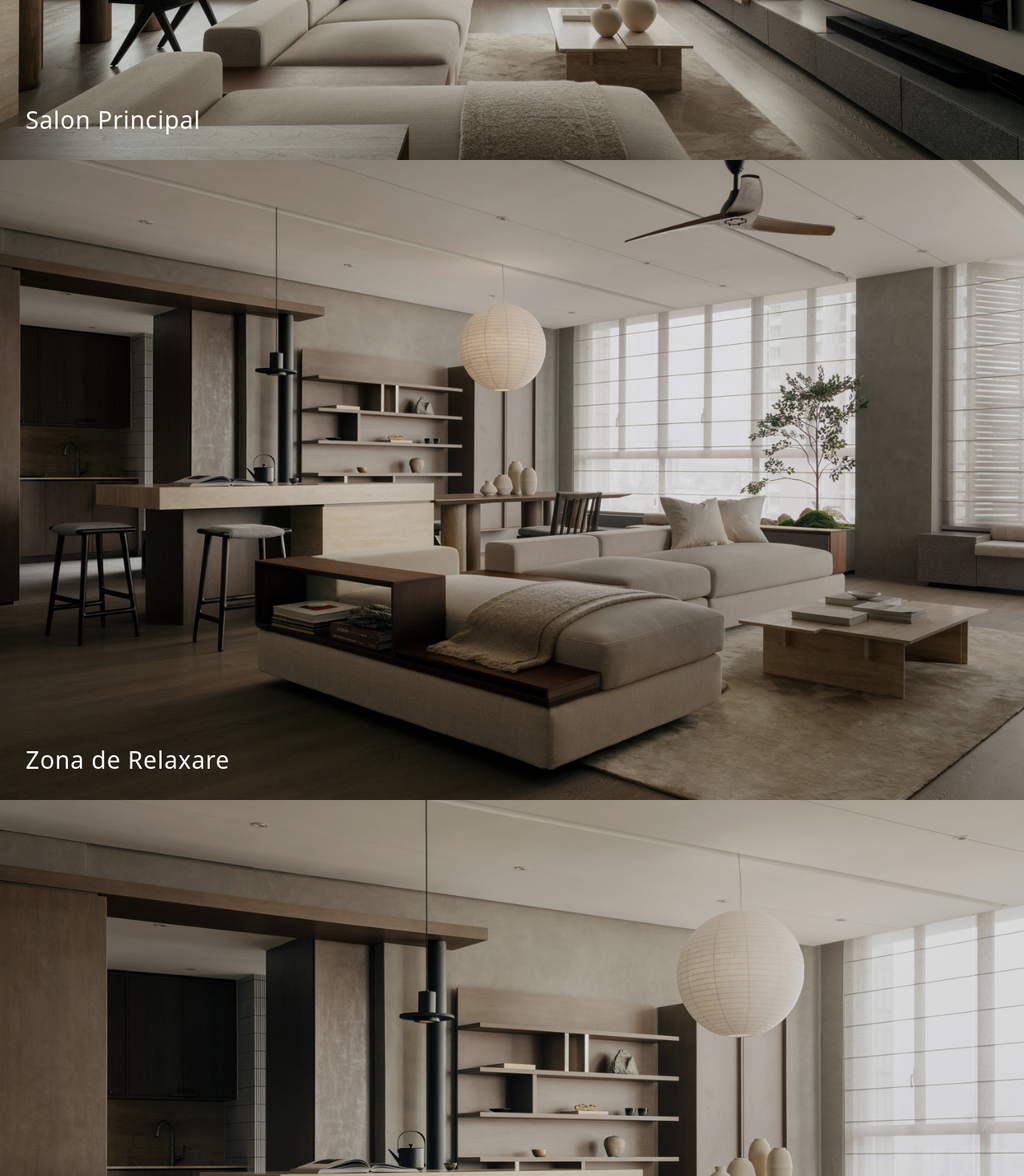
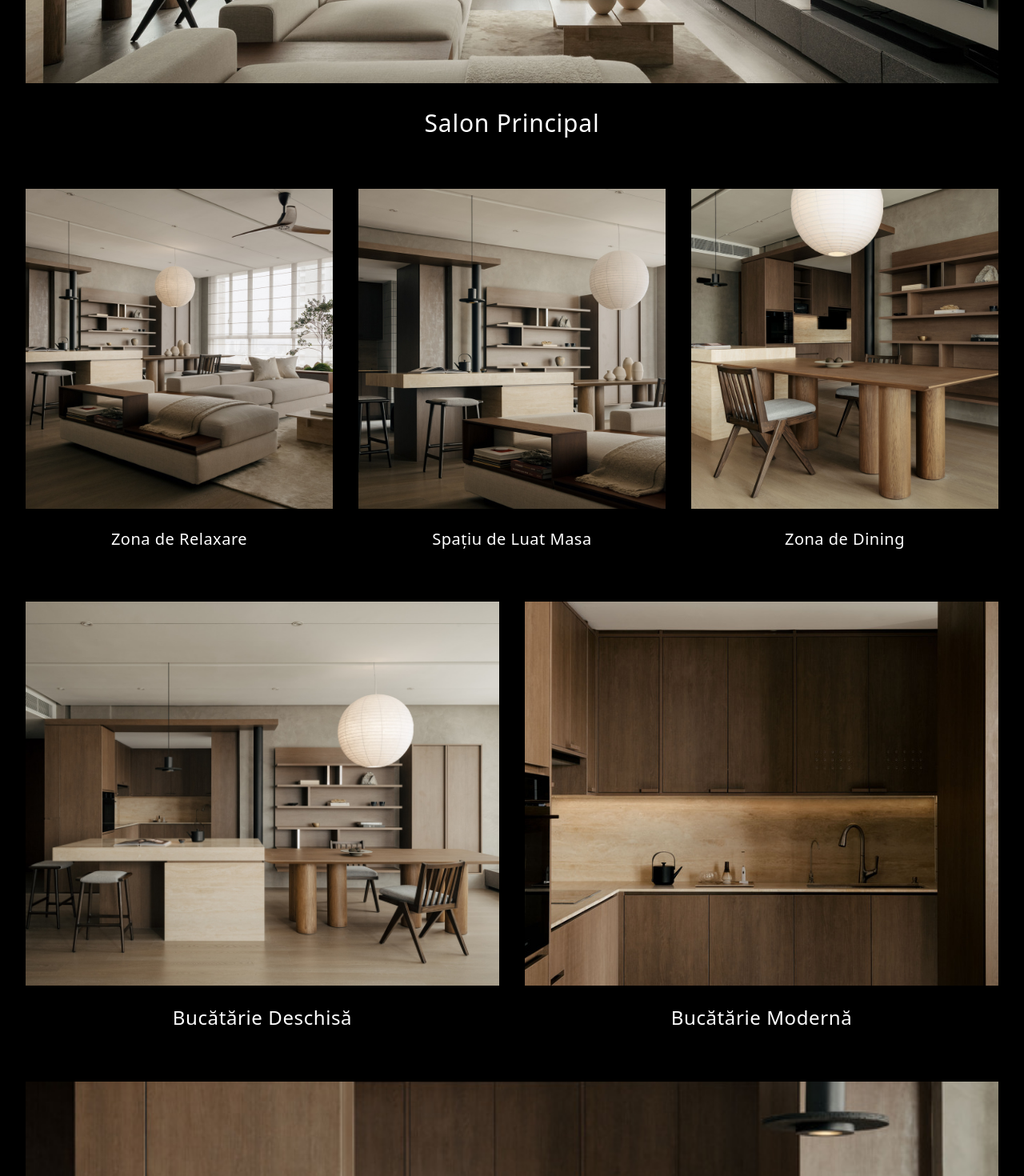
Before and after one commit to AVA1502/spaces-styled-dreams, a React (Vite) app: page /interioare/contemporary-elegance in a window 1280 px wide. Shown: the part 920-2390 px from the top of the page at 80% size. Built offline with nearby package versions, Linux system fonts and the light colour scheme; the HTML template or start-up script is replaced by a standard one.

Commit message:
Add more interior design images

```diff
--- a/src/pages/ContemporaryElegance.tsx
+++ b/src/pages/ContemporaryElegance.tsx
@@ -11,13 +11,25 @@ import contemporaryKitchen2 from "@/assets/contemporary-kitchen-2.jpg";
 import contemporaryDining from "@/assets/contemporary-dining.jpg";
 import contemporaryDining2 from "@/assets/contemporary-dining-2.jpg";
 import contemporaryMaster from "@/assets/contemporary-master.jpg";
+import contemporaryDining3 from "@/assets/contemporary-dining-3.jpg";
+import contemporaryLiving3 from "@/assets/contemporary-living-3.jpg";
 
 const ContemporaryElegance = () => {
-  const projectImages = [
+  const projectSections = [
+    // Hero image - full width
+    {
+      type: "hero",
+      images: [
         {
           image: contemporaryLiving,
           title: "Salon Principal"
+        }
+      ]
     },
+    // Three images in a row
+    {
+      type: "triple",
+      images: [
         {
           image: contemporaryLiving2,
           title: "Zona de Relaxare"
@@ -27,24 +39,42 @@ const ContemporaryElegance = () => {
           title: "Spațiu de Luat Masa"
         },
         {
+          image: contemporaryDining3,
+          title: "Zona de Dining"
+        }
+      ]
+    },
+    // Two images in a row
+    {
+      type: "double",
+      images: [
+        {
           image: contemporaryDining2,
           title: "Bucătărie Deschisă"
         },
         {
           image: contemporaryKitchen,
           title: "Bucătărie Modernă"
+        }
+      ]
     },
+    // Single full-width image
+    {
+      type: "single",
+      images: [
         {
           image: contemporaryKitchen2,
           title: "Insulă Centrală"
+        }
+      ]
     },
+    // Three images in a row
+    {
+      type: "triple",
+      images: [
         {
           image: contemporaryBedroom,
           title: "Dormitor Principal"
-    },
-    {
-      image: contemporaryMaster,
-      title: "Dormitor & Baie"
         },
         {
           image: contemporaryBathroom,
@@ -54,6 +84,22 @@ const ContemporaryElegance = () => {
           image: contemporaryStorage,
           title: "Spațiu de Depozitare"
         }
+      ]
+    },
+    // Two images in a row
+    {
+      type: "double",
+      images: [
+        {
+          image: contemporaryMaster,
+          title: "Dormitor & Baie"
+        },
+        {
+          image: contemporaryLiving3,
+          title: "Living cu TV"
+        }
+      ]
+    }
   ];
 
   return (
@@ -61,7 +107,7 @@ const ContemporaryElegance = () => {
       <Header />
 
       {/* Hero Section */}
-      <section className="relative pt-32 pb-0 bg-black">
+      <section className="relative pt-32 pb-16 bg-black">
         <div className="w-full px-8">
           <div className="flex justify-between items-start">
             <h1 className="text-6xl md:text-8xl font-light text-white tracking-wider">
@@ -75,25 +121,77 @@ const ContemporaryElegance = () => {
       </section>
 
       {/* Project Gallery */}
-      <section className="bg-black">
+      <section className="bg-black px-8 pb-16">
+        <div className="w-full space-y-16">
+          {projectSections.map((section, sectionIndex) => (
+            <div key={sectionIndex} className="w-full">
+              {section.type === "hero" && (
                 <div className="w-full">
-          {projectImages.map((item, index) => (
-            <div key={index} className="relative">
-              <div className="relative h-screen w-full overflow-hidden group">
+                  <div className="relative h-[80vh] overflow-hidden group mb-8">
+                    <img
+                      src={section.images[0].image}
+                      alt={section.images[0].title}
+                      className="w-full h-full object-cover transition-transform duration-700 group-hover:scale-105"
+                    />
+                  </div>
+                  <h3 className="text-3xl font-light text-white mb-16 text-center tracking-wide">
+                    {section.images[0].title}
+                  </h3>
+                </div>
+              )}
+
+              {section.type === "triple" && (
+                <div className="grid grid-cols-1 md:grid-cols-3 gap-8">
+                  {section.images.map((item, index) => (
+                    <div key={index} className="group">
+                      <div className="relative h-[50vh] overflow-hidden mb-6">
                         <img
                           src={item.image}
                           alt={item.title}
                           className="w-full h-full object-cover transition-transform duration-700 group-hover:scale-105"
                         />
-                <div className="absolute inset-0 bg-black/10 transition-opacity duration-300 group-hover:bg-black/20"></div>
-
-                {/* Image Title Overlay */}
-                <div className="absolute bottom-8 left-8 text-white">
-                  <h3 className="text-2xl md:text-3xl font-light tracking-wide">
+                      </div>
+                      <h3 className="text-xl font-light text-white text-center tracking-wide">
                         {item.title}
                       </h3>
                     </div>
+                  ))}
                 </div>
+              )}
+
+              {section.type === "double" && (
+                <div className="grid grid-cols-1 md:grid-cols-2 gap-8">
+                  {section.images.map((item, index) => (
+                    <div key={index} className="group">
+                      <div className="relative h-[60vh] overflow-hidden mb-6">
+                        <img
+                          src={item.image}
+                          alt={item.title}
+                          className="w-full h-full object-cover transition-transform duration-700 group-hover:scale-105"
+                        />
+                      </div>
+                      <h3 className="text-2xl font-light text-white text-center tracking-wide">
+                        {item.title}
+                      </h3>
+                    </div>
+                  ))}
+                </div>
+              )}
+
+              {section.type === "single" && (
+                <div className="w-full">
+                  <div className="relative h-[70vh] overflow-hidden group mb-8">
+                    <img
+                      src={section.images[0].image}
+                      alt={section.images[0].title}
+                      className="w-full h-full object-cover transition-transform duration-700 group-hover:scale-105"
+                    />
+                  </div>
+                  <h3 className="text-3xl font-light text-white text-center tracking-wide">
+                    {section.images[0].title}
+                  </h3>
+                </div>
+              )}
             </div>
           ))}
         </div>
```
Also changed, not shown: src/assets/contemporary-dining-3.jpg (added), src/assets/contemporary-living-3.jpg (added). Lines whose indentation alone changed are shown as unchanged.
